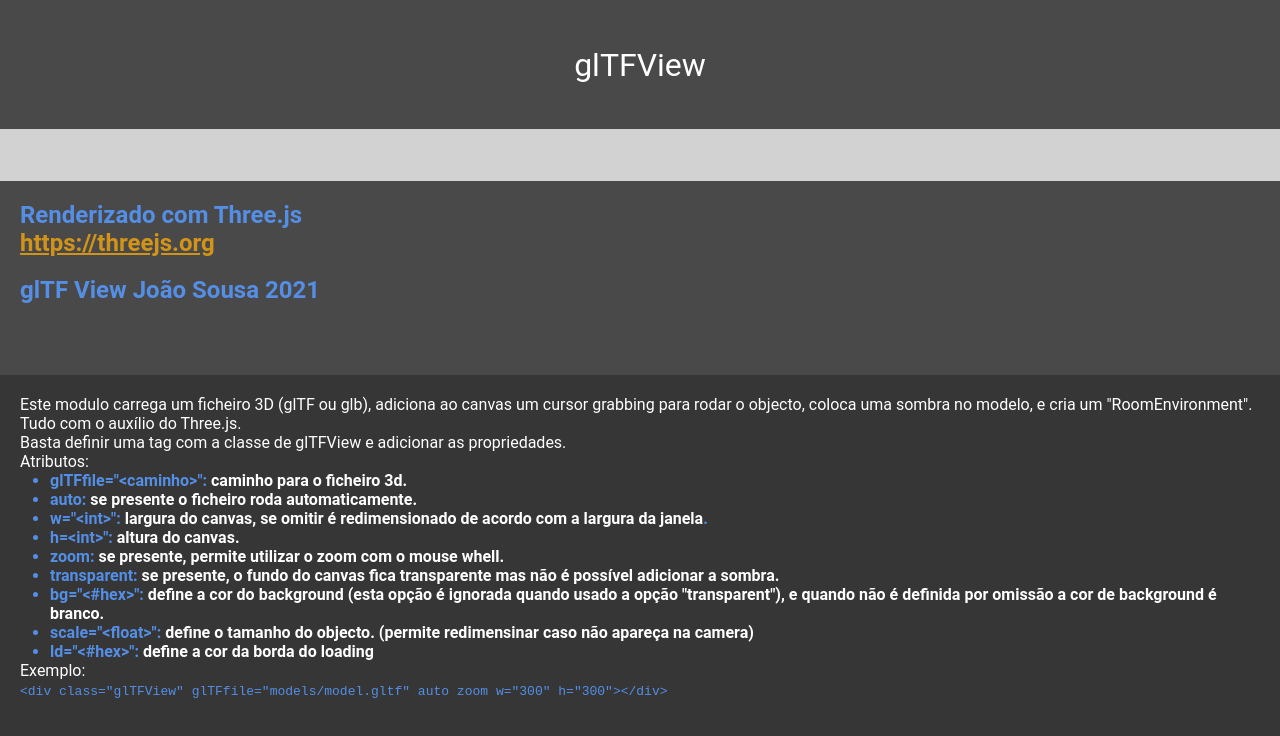
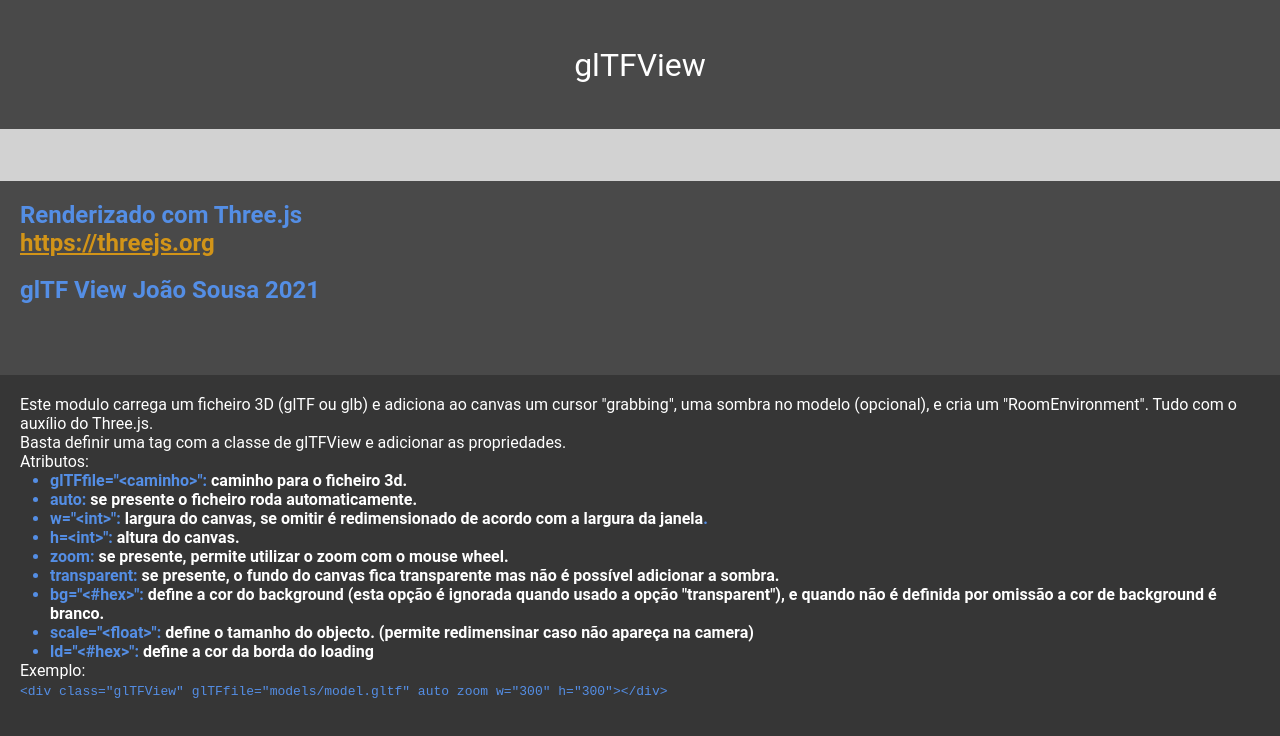
Before and after one commit to joaosousa1/glTFView, a website: page index.html in a window 1280 px wide. Drawn offline with nearby package versions, Linux system fonts and the light colour scheme.

Commit message:
Update index.html

```diff
--- a/index.html
+++ b/index.html
@@ -108,7 +108,7 @@
     </div>
 
     <div class="info">
-        <p>Este modulo carrega um ficheiro 3D (glTF ou glb), adiciona ao canvas um cursor grabbing para rodar o objecto, coloca uma sombra no modelo, e cria um "RoomEnvironment". Tudo com o auxílio do Three.js.</p>
+        <p>Este modulo carrega um ficheiro 3D (glTF ou glb) e adiciona ao canvas um cursor "grabbing", uma sombra no modelo (opcional), e cria um "RoomEnvironment". Tudo com o auxílio do Three.js.</p>
         <p>Basta definir uma tag com a classe de glTFView e adicionar as propriedades.</p>
         <p>Atributos:</p>
         <ul>
@@ -116,7 +116,7 @@
             <li>auto: <span>se presente o ficheiro roda automaticamente.</span></li>
             <li>w="&lt;int&gt;": <span>largura do canvas, se omitir é redimensionado de acordo com a largura da janela</span>.</li>
             <li>h=&lt;int&gt;": <span>altura do canvas.</span></li>
-            <li>zoom: <span>se presente, permite utilizar o zoom com o mouse whell.</span></li>
+            <li>zoom: <span>se presente, permite utilizar o zoom com o mouse wheel.</span></li>
             <li>transparent: <span>se presente, o fundo do canvas fica transparente mas não é possível adicionar a sombra.</span></li>
             <li>bg="&lt;#hex&gt;": <span>define a cor do background (esta opção é ignorada quando usado a opção "transparent"), e quando não é definida por omissão a cor de background é branco.</span></li>
             <li>scale="&lt;float&gt;": <span>define o tamanho do objecto. (permite redimensinar caso não apareça na camera)</span></li>
```
